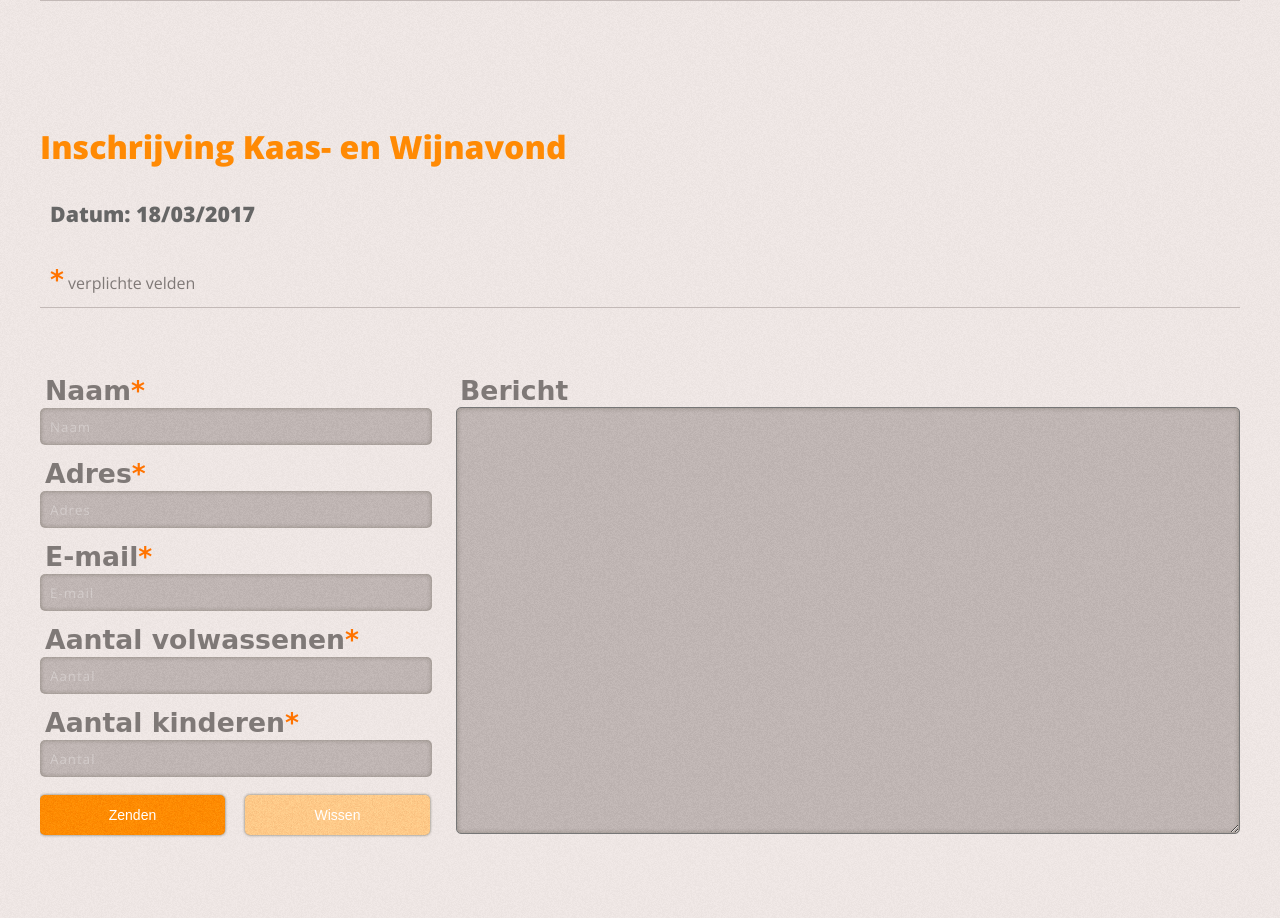
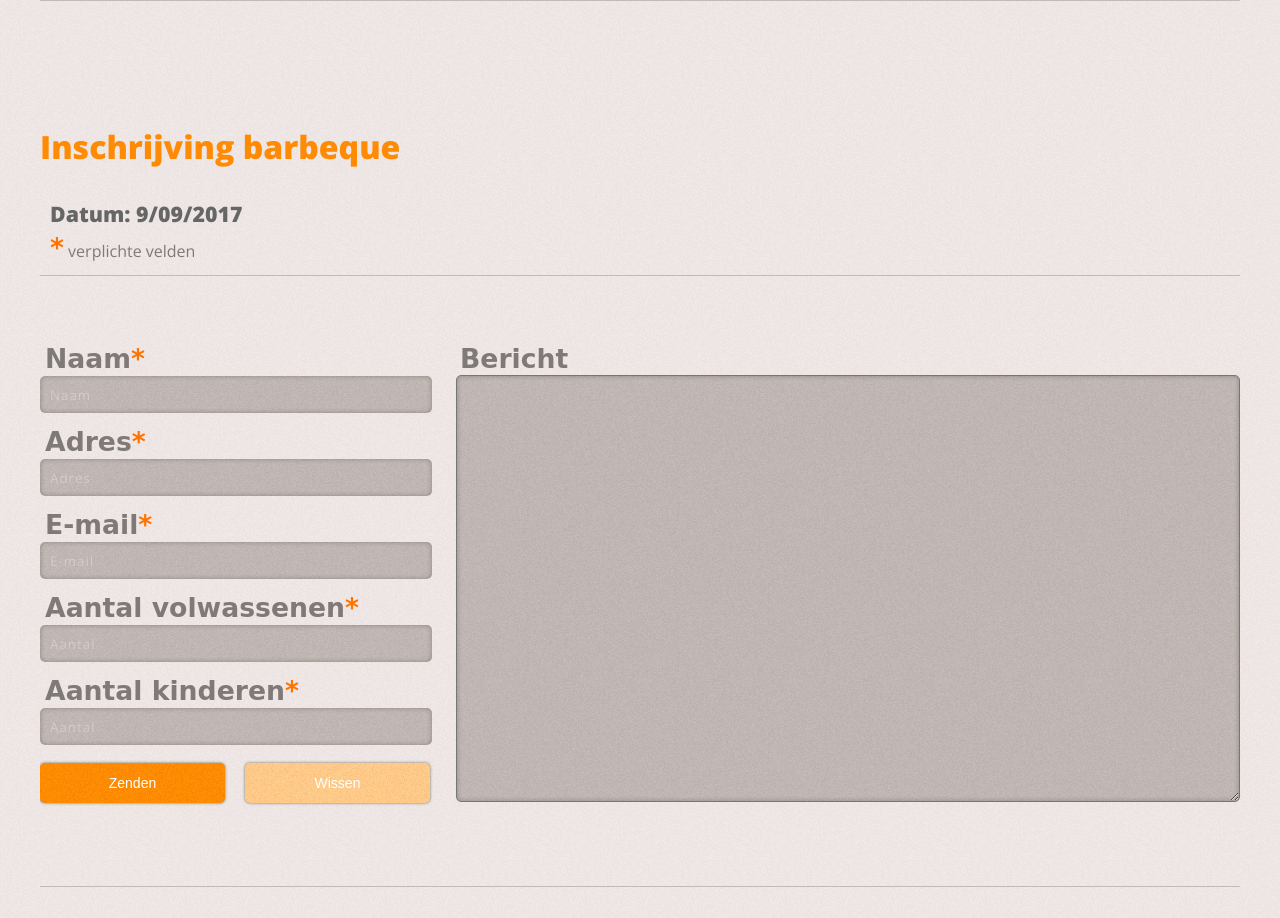
Before and after one commit to PieterDeNorre/vzwkindia, a PHP site: page /contact.php in a window 1280 px wide. Shown: the part 932-1850 px from the top of the page. Run offline with PHP 8.4, Linux system fonts and the light colour scheme; some libraries are stand-ins or nearby versions; some web fonts are replaced.

Commit message:
Changed form for bbq 2017
Tried to implement log.txt mailadresses

```diff
--- a/contact.php
+++ b/contact.php
@@ -23,7 +23,7 @@
     <div id="wrapper">
       <div id="content">
         <?php include "includes/form/info.php" ?>
-        <?php include "includes/form/kaas.php" ?>
+        <?php include "includes/form/bbq.php" ?>
       </div>
     </div>
     <?php include "includes/footer.php" ?>
--- a/includes/ev_bbq.php
+++ b/includes/ev_bbq.php
@@ -1,6 +1,6 @@
 <div id="evenementen">
 	<div id ="contentevenementen" class="first">
-		<h2><span id="date">10/O9/2016</span> <br><br>
+		<h2><span id="date">9/O9/2017</span> <br><br>
 		BARBEQUE</h2><br><br>
 		<span id="orange">Porseleinhallen</span><br>
 		Cultuurpad 1<br>
--- a/includes/form/bbq.php
+++ b/includes/form/bbq.php
@@ -1,6 +1,6 @@
 <div id="formbarbeque">
     <h1>Inschrijving barbeque</h1>
-    <h2>Datum: 10/09/2014</h2><p><i>*</i> verplichte velden</p>
+    <h2>Datum: 9/09/2017</h2><p><i>*</i> verplichte velden</p>
     <form id="formbbq" method="post" action="php/mailbbq.php">
         <label for="naam">Naam<i>*</i></label>
         <input type="text" name="naam" placeholder="Naam" id="naam" required="Naam"/><br>
--- a/index.php
+++ b/index.php
@@ -17,7 +17,7 @@
 <?php include "includes/analyticstracking.php" ?>
 <?php include "includes/header.php" ?>
 <?php include "includes/navbar.php" ?>
-<script src="js/social.js"></script></script>
+<script src="js/social.js"></script>
 <div id="wrapper">
 	<div id="nav">
         <div id="prev"></div>
@@ -31,7 +31,7 @@
 			<div ><img src="img/homeslideshow/groep_1.jpg"></div>
 		</div>
 	</div>
-    <?php include "includes/ev_kaas.php" ?>
+    <?php include "includes/ev_bbq.php" ?>
     <div id="content">
         <h1>Welkom</h1>
         <P>Het kind behoort onder alle omstandigheden tot de eersten die recht hebben op bescherming en hulp. Het kind moet beschermd worden tegen alle vormen van verwaarlozing, wreedheid en uitbuiting.</P>
--- a/php/mailbbq.php
+++ b/php/mailbbq.php
@@ -9,7 +9,7 @@ $volwassenen = stripslashes($_POST['volwassenen'])."\r\n";
 $kids = stripslashes($_POST['kids'])."\r\n";
 
 $subject = "Inschrijving Barbeque Kindia " .date("Y");
-$host = "jmvwevelgem@skynet.be";
+$host = " jmvwevelgem@skynet.be";
 
 $body = <<<EOD
 
```
Also changed, not shown: 1 other file.
